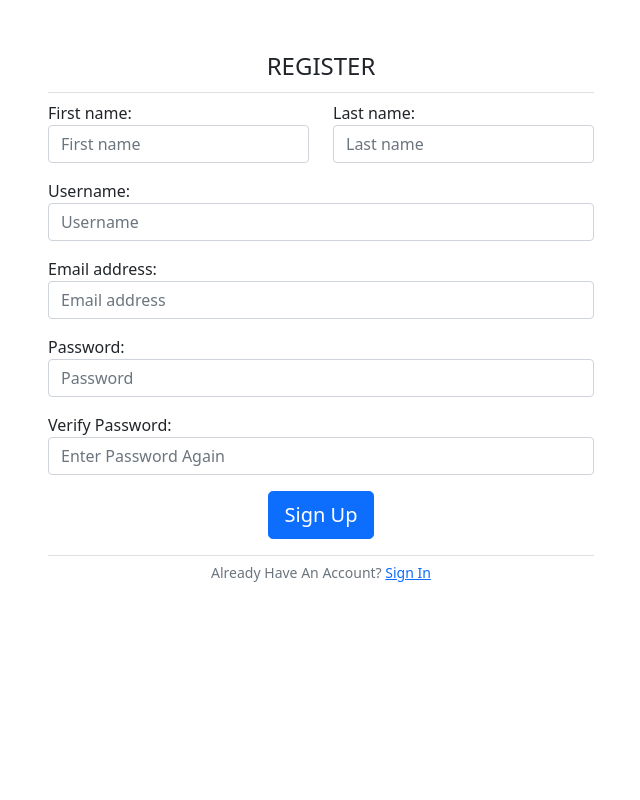
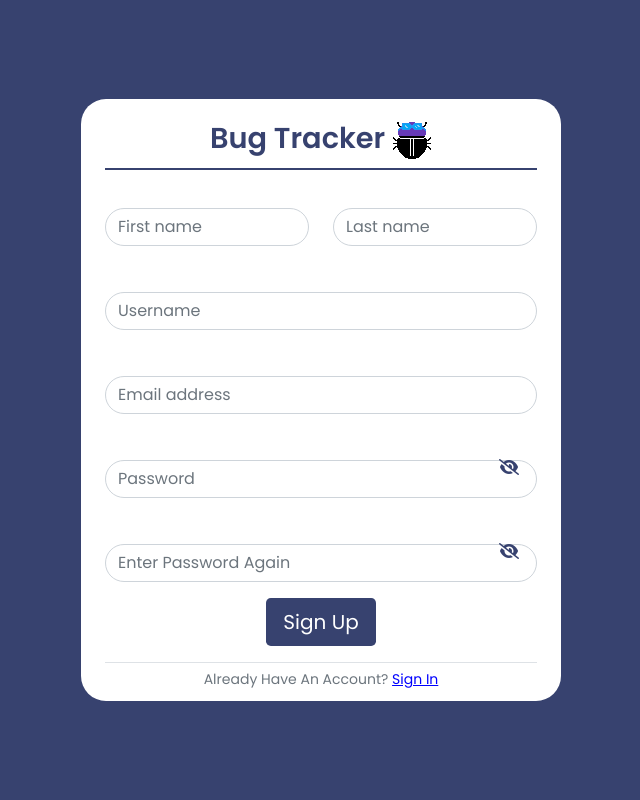
Before and after one commit to kuan0808/BugTracker, a Django app: page /register/ in a window 1280 px wide. Shown: the whole page, without its empty margins (319-959 px from the left). Run offline with Django 3.2, Linux system fonts and the light colour scheme; some libraries are stand-ins or nearby versions.

Commit message:
1) Add password toggle. 2)Redo login and registeration page style.

```diff
--- a/main/static/main/base.css
+++ b/main/static/main/base.css
@@ -3,21 +3,29 @@
 */
 
 @import "https://fonts.googleapis.com/css?family=Poppins:300,400,500,600,700";
-body {
+* {
+    padding: 0px;
+    margin: 0px
+}
+
+/* --------------------------------------------------------------------------------------------
+    To center a .col first html,body{height:100%;} -> .container{height:100%;} -> row add .h100
+----------------------------------------------------------------------------------------------- */
+html, body {
+    height: 100%;
     font-family: 'Poppins', sans-serif;
     background: #37426f;
+    color: #fff;
 
 }
 
-p{
+p, label{
     font-family: 'Poppins', sans-serif;
     font-size: 1.1em;
     font-weight: 300;
     line-height: 1.7em;
     color: rgb(255, 255, 255);
 }
-
-
 
 a,
 a:hover,
@@ -26,14 +34,86 @@ a:focus {
     text-decoration: none;
     transition: all 0.3s;
 }
-/* ---------------------------------------------------
-    NAVBAR STYLE
------------------------------------------------------ */
-.btn-color {
+
+.custom-btn {
     background-color: #37426f;
     color: #fff;
 }
 
+.custom-btn:hover {
+    background-color: #b1bce6;
+    color: #37426f;
+}
+
+.object-fit { height: 100%; }
+.object-fill { object-fit: fill; }
+.object-contain { object-fit: contain; }
+.object-cover { object-fit: cover; }
+.object-none { object-fit: none; }
+.object-scale-down { object-fit: scale-down; }
+
+.form-card {
+    background: #fff;
+    border-radius: 25px;
+    max-width: 480px;
+    min-width: 400px;
+    color: #37426f;
+    padding: 10px;
+    padding-top: 10px;
+    margin: auto;
+}
+.form-card-brand {
+    display: flex;
+    justify-content: center;
+    flex-wrap: nowrap;
+    }
+
+.brand-title {
+    padding: 0px;
+    font-weight: 600;
+    font-size: 1.8rem;
+    padding: 0.5rem 0 0.5rem 0;
+    border-bottom: 2px solid #37426f;
+}
+
+.form-input {
+    border-radius: 20px;
+}
+
+.form-input-text {
+    position:absolute;
+    display: block;
+    top: 80%;
+    right: 15px;
+    font-size: 0.5rem;
+}
+
+.password-form {
+    position: relative;
+}
+
+.togglePassword {
+    position:absolute;
+    display: block;
+    top: 35%;
+    right: 20px;
+    width: 30px;
+    height:30px;
+    cursor: pointer;
+}
+
+.link-bl {
+    color: blue;
+    text-decoration: underline;
+}
+
+.link-bl:hover {
+    color: lightskyblue;
+}
+
+/* ---------------------------------------------------
+    NAVBAR STYLE
+----------------------------------------------------- */
 .nav-color {
     background-color: #b1bce6;
     color: #fff;
@@ -105,11 +185,22 @@ a:focus {
   width: 50%;
   height: 50%;
   border-radius: 50%;
+  border: 5px solid #37426f;
+}
+
+.sidebar-avatar:hover {
+    border: 5px solid #fff;
 }
 
 #sidebar .sidebar-header {
     padding: 20px;
     background: #b1bce6;
+}
+
+.sidebar-header strong {
+    color: #37426f;
+    font-size: 1.4em;
+    font-weight: 600;
 }
 
 #sidebar ul.components {
--- a/user/models.py
+++ b/user/models.py
@@ -4,6 +4,7 @@ from django.utils.translation import ugettext_lazy as _
 from django.contrib.auth.models import AbstractBaseUser, PermissionsMixin
 from django.utils import timezone
 from .managers import CustomUserManager
+from PIL import Image
 
 
 class CustomUser(AbstractBaseUser):
@@ -27,7 +28,7 @@ class CustomUser(AbstractBaseUser):
 
     def get_full_name(self):
         """
-        #Returns the first_name plus the last_name, with a space in between.
+        # Returns the first_name plus the last_name, with a space in between.
         """
         full_name = '%s %s' % (self.first_name, self.last_name)
         return full_name.strip()
@@ -60,6 +61,28 @@ class Profile(models.Model):
     def __str__(self):
         return f"{self.user.username}'s Profile"
 
+    def save(self, *args, **kwargs):
+        super().save(*args, **kwargs)
+
+        def make_square(im, fill_color=(0, 0, 0, 0)):
+            x, y = im.size
+            size = min(x, y)
+            if x != y:
+                new_im = Image.new('RGBA', (size, size), fill_color)
+                new_im.paste(im, (int((size - x) / 2), int((size - y) / 2)))
+                return new_im
+            return im
+        img = Image.open(self.image.path)
+        img = make_square(img)
+        if img.height > 300 or img.width > 300:
+            output_size = (300, 300)
+            img.thumbnail(output_size)
+            try:
+                img.save(self.image.path)
+            except:
+                img = img.convert("RGB")
+                img.save(self.image.path)
+
     class Meta:
         verbose_name = _('Profile')
         verbose_name_plural = _('User Profiles')
--- a/user/templates/user/register_form.html
+++ b/user/templates/user/register_form.html
@@ -1,19 +1,22 @@
 {% extends 'user/user_base.html' %}
+{% load static %}
 {% load i18n %}
 {% block content %}
-<div class="col-sm-6 offset-sm-3 col-md-6 offset-md-3 ">
-    <!--    <div class="content-section">-->
+<div class="col-6 offset-3 form-card px-4">
     <form method="POST" class="row">
         {% csrf_token %}
-        <div class="col-12">
-            <legend class="border-bottom pb-2 mb-2 text-uppercase font-weight-bolder text-center">
-                {% translate 'Register' %}</legend>
+        <div class="col-12 form-card-brand">
+            <legend class="brand-title mb-2 text-center">
+                {% trans "Bug Tracker" %}
+                <img src="{% static 'main/bug.png' %}" alt="Brand"></legend>
         </div>
         {% for field in form %}
-            {% if field.name != 'first_name' and field.name != 'last_name' %}
+            {% if field.name == 'password1' or field.name == 'password2' %}
+                <div class="col-12 form-group password-form pb-3">
+            {% elif field.name == 'first_name' or field.name == 'last_name' %}
+                <div class="col-6 form-group pb-3">
+            {% else %}
                 <div class="col-12 form-group pb-3">
-            {% else %}
-                <div class="col-6 form-group pb-3">
             {% endif %}
                 {{ field.label_tag }}
                 <input
@@ -30,7 +33,7 @@
                     {% if field.value and field.name != 'password1' and field.name != 'password2' %}
                         value="{{ field.value }}"
                     {% endif %}
-                    class="textinput textInput form-control {% if field.errors %}invalid{% endif %}"
+                    class="textinput textInput form-control form-input {% if field.errors %}invalid{% endif %}"
                     id="id_{{ field.name }}" required>
                 {% if form.errors %}
                     {% for error_message in field.errors %}
@@ -39,17 +42,36 @@
                     <p class="invalid-feedback d-block"><strong>{{ error_message|striptags }}</strong></p>
                     {% endfor %}
                 {% endif %}
+                {% if field.name == 'password1' or field.name == 'password2' %}
+                <i class="fas fa-eye-slash togglePassword" id="{{ field.name }}" onclick="togglePassword(this)"></i>
+                {% endif %}
+
             </div>
         {% endfor %}
         <div class="col-12 text-center form-group mb-3">
-            <button class="btn btn-lg btn-primary" type="submit">Sign Up</button>
+            <button class="btn btn-lg custom-btn" type="submit">Sign Up</button>
         </div>
     </form>
     <div class="border-top pt-1 text-center">
         <small class="text-muted">
-            Already Have An Account? <a class="ml-2" href="{% url 'login' %}">Sign In</a>
+            Already Have An Account? <a class="link-bl ml-2" href="{% url 'login' %}">Sign In</a>
         </small>
     </div>
-    <!--    </div>-->
 </div>
+
+<script type="text/javascript">
+    function togglePassword(element){
+        var password_field_1 = document.getElementById('id_password1');
+        var password_field_2 = document.getElementById('id_password2');
+        if (element.id === "password1"){
+            let type_a = password_field_1.getAttribute('type') === 'password' ? 'text' : 'password';
+            password_field_1.setAttribute('type', type_a);
+        }else{
+            let type_b = password_field_2.getAttribute('type') === 'password' ? 'text' : 'password';
+            password_field_2.setAttribute('type', type_b);
+        }
+        element.classList.toggle('fa-eye-slash');
+        element.classList.toggle('fa-eye');
+    }
+</script>
 {% endblock %}
--- a/user/templates/user/user_base.html
+++ b/user/templates/user/user_base.html
@@ -1,4 +1,5 @@
 {% load static %}
+{% load i18n %}
 <!DOCTYPE html>
 <html>
 <head>
@@ -9,14 +10,18 @@
 
     <!-- Bootstrap CSS -->
     <link href="https://cdn.jsdelivr.net/npm/bootstrap@5.0.0-beta1/dist/css/bootstrap.min.css" rel="stylesheet" integrity="sha384-giJF6kkoqNQ00vy+HMDP7azOuL0xtbfIcaT9wjKHr8RbDVddVHyTfAAsrekwKmP1" crossorigin="anonymous">
-
-    {% comment %} <link rel="stylesheet" type="text/css" href="{% static 'user/main.css' %}"> {% endcomment %}
-
-    <title>Bug Tracker</title>
+    <!-- Optional JavaScript -->
+    <!-- jQuery first, then Popper.js, then Bootstrap JS -->
+    <!-- Option 1: Bootstrap Bundle with Popper -->
+    <script src="https://cdn.jsdelivr.net/npm/bootstrap@5.0.0-beta1/dist/js/bootstrap.bundle.min.js" integrity="sha384-ygbV9kiqUc6oa4msXn9868pTtWMgiQaeYH7/t7LECLbyPA2x65Kgf80OJFdroafW" crossorigin="anonymous"></script>
+    <script src="https://kit.fontawesome.com/c0dceb7cb3.js" crossorigin="anonymous"></script>
+    <!-- Our Custom CSS -->
+    <link rel="stylesheet" href="{% static 'main/base.css' %}">
+    <title>{% trans "Bug Tracker" %}</title>
 </head>
 <body>
-    <main role="main" class="container-md">
-      <div class="row mt-5">
+    <main role="main" class="container-fluid" style="height: 100%;">
+      <div class="row h-100">
         {% if messages %}
           {% for message in messages %}
             <div class="alert alert-{{ message.tags }} alert-dismissible fade show" role="alert">
@@ -28,10 +33,5 @@
         {% block content %}{% endblock %}
       </div>
     </main>
-
-    <!-- Optional JavaScript -->
-    <!-- jQuery first, then Popper.js, then Bootstrap JS -->
-    <!-- Option 1: Bootstrap Bundle with Popper -->
-    <script src="https://cdn.jsdelivr.net/npm/bootstrap@5.0.0-beta1/dist/js/bootstrap.bundle.min.js" integrity="sha384-ygbV9kiqUc6oa4msXn9868pTtWMgiQaeYH7/t7LECLbyPA2x65Kgf80OJFdroafW" crossorigin="anonymous"></script>
 </body>
 </html>
```
Also changed, not shown: main/templates/main/base.html (+23 -11 lines), user/templates/user/login_form.html (+27 -8 lines), user/templates/user/profile.html (+75 -48 lines), 1 other file.
